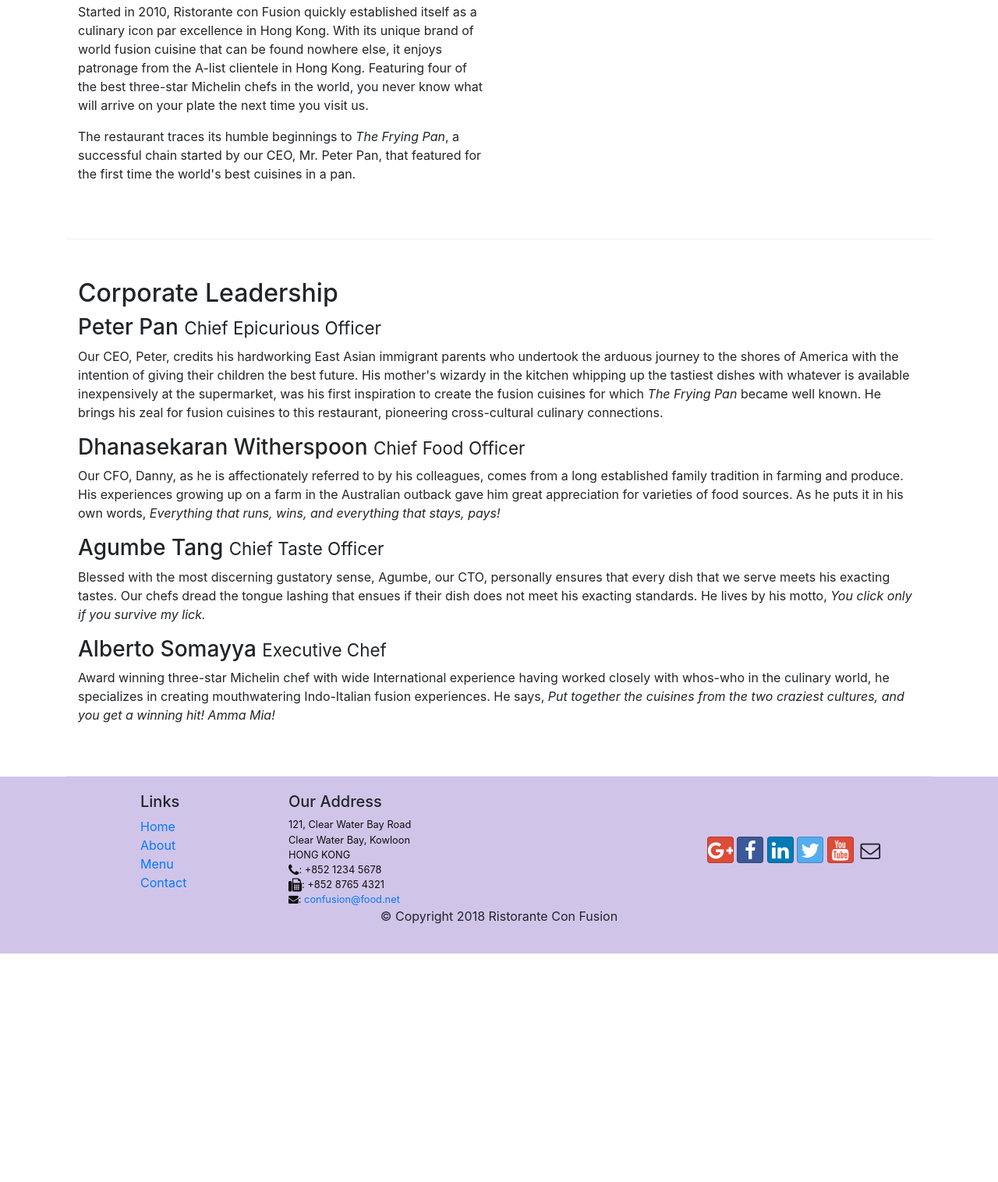
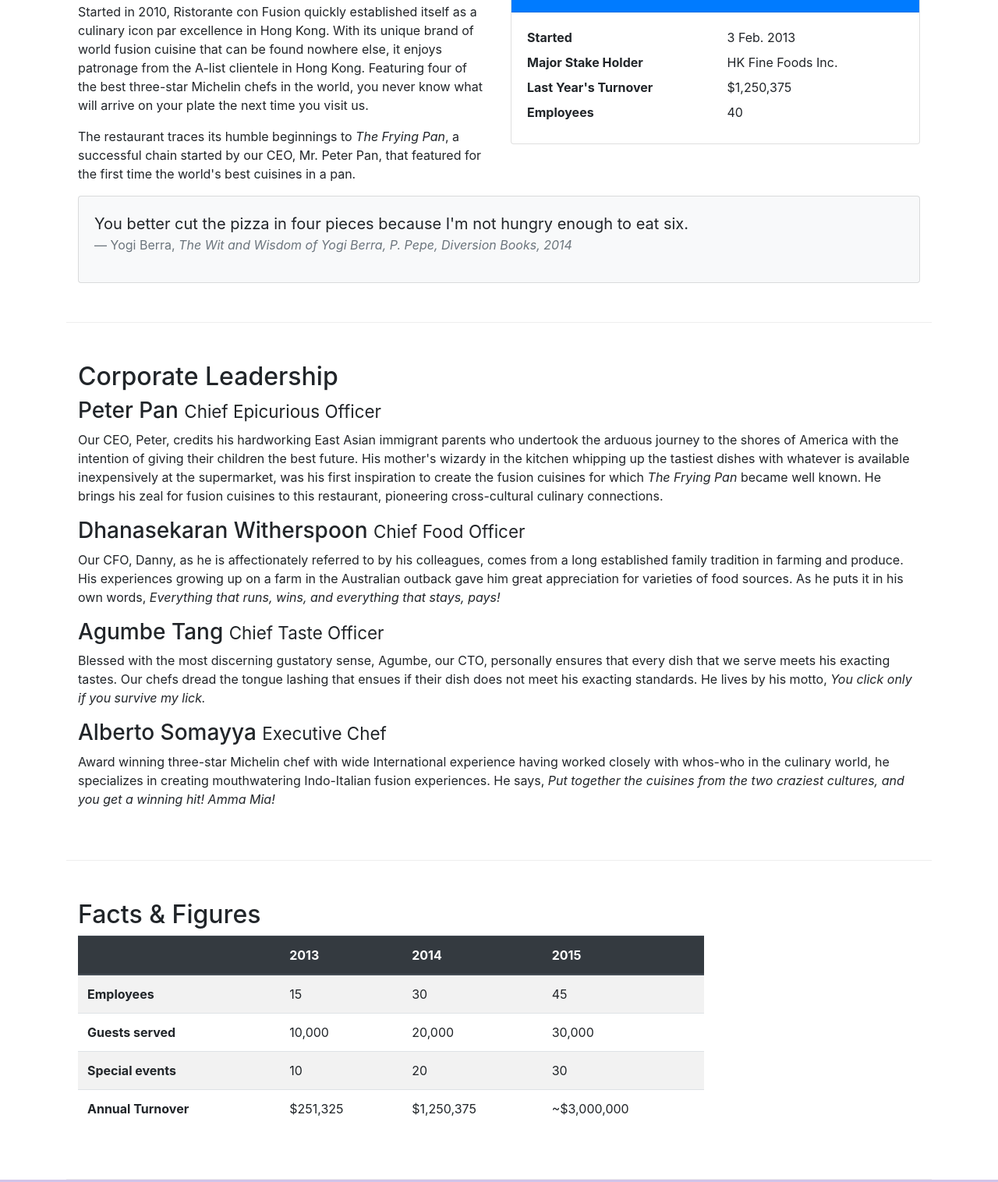
Before and after one commit to VishwaramH/Bootstrap, a website: page aboutus.html in a window 1280 px wide. Shown: the part 558-2074 px from the top of the page at 78% size. Before the commit the page ends 1831 px from the top, so only its background shows below. Drawn offline with nearby package versions, Linux system fonts and the light colour scheme.

Commit message:
3)Bootstrap tables and cards

```diff
--- a/aboutus.html
+++ b/aboutus.html
@@ -62,7 +62,36 @@
                 <p>Started in 2010, Ristorante con Fusion quickly established itself as a culinary icon par excellence in Hong Kong. With its unique brand of world fusion cuisine that can be found nowhere else, it enjoys patronage from the A-list clientele in Hong Kong.  Featuring four of the best three-star Michelin chefs in the world, you never know what will arrive on your plate the next time you visit us.</p>
                 <p>The restaurant traces its humble beginnings to <em>The Frying Pan</em>, a successful chain started by our CEO, Mr. Peter Pan, that featured for the first time the world's best cuisines in a pan.</p>
             </div>
-            <div>
+            <div class="col-12 col-sm-6">
+                <div class="card">
+                    <h3 class="card-header bg-primary text-white">
+                        Facts at a Glance
+                    </h3>
+                    <div class="card-body">
+                        <div class="row">
+                            <dt class="col-6">Started</dt>
+                            <dd class="col-6">3 Feb. 2013</dd>
+                            <dt class="col-6">Major Stake Holder</dt>
+                            <dd class="col-6">HK Fine Foods Inc.</dd>
+                            <dt class="col-6">Last Year's Turnover</dt>
+                            <dd class="col-6">$1,250,375</dd>
+                            <dt class="col-6">Employees</dt>
+                            <dd class="col-6">40</dd>
+                        </div>
+                    </div>
+                </div>
+            </div>
+            <div class="col-12">
+                <div class="card card-body bg-light"> <!--card-body is used to apply some styles to body and bg-light produces the light color to the background-->
+                    <blockquote class="blockquote"> <!--blockquote class is used to produce some styles to the quotes given inside the blockquotes-->
+                        <p class="mb-0">You better cut the pizza in four pieces because
+                            I'm not hungry enough to eat six.</p> <!--mb-0 means margin-bottom 0-->
+                        <footer class="blockquote-footer">Yogi Berra, <!--blockquote-footer means it gives some styles to the content given in the footer such as author name and references,etc.-->
+                            <cite title="Source Title">The Wit and Wisdom of Yogi Berra,
+                            P. Pepe, Diversion Books, 2014</cite>
+                        </footer>
+                    </blockquote>
+                </div>
             </div>
         </div>
 
@@ -79,6 +108,50 @@
                 <h3>Alberto Somayya <small>Executive Chef</small></h3>
                 <p class="d-none d-sm-block">Award winning three-star Michelin chef with wide International experience having worked closely with whos-who in the culinary world, he specializes in creating mouthwatering Indo-Italian fusion experiences. He says, <em>Put together the cuisines from the two craziest cultures, and you get a winning hit! Amma Mia!</em></p>
             </div>
+       </div>
+       <div class="row row-content">
+           <div class="col-12 col-sm-9">
+               <!--Bootstrap tables-->
+               <h2>Facts &amp; Figures</h2>
+               <div class="table-responsive"> <!--used to make the tables be responsive in any size screen devices and also the tables become scrollable(horizontally) when the screen size is xs-->
+                   <table class="table table-striped"> <!--table-striped is used to display the striped table(alternative shades for rows in the table)-->
+                       <thead class="thead-dark"> <!--thead-dark displays the thead in dark bg-->
+                           <th>&nbsp;</th>
+                           <th>2013</th>
+                           <th>2014</th>
+                           <th>2015</th>
+                       </thead>
+                       <tbody>
+                           <tr>
+                               <th>Employees</th>
+                               <td>15</td>
+                               <td>30</td>
+                               <td>45</td>
+                           </tr>
+                           <tr>
+                               <th>Guests served</th>
+                               <td>10,000</td>
+                               <td>20,000</td>
+                               <td>30,000</td>
+                           </tr>
+                           <tr>
+                               <th>Special events</th>
+                               <td>10</td>
+                               <td>20</td>
+                               <td>30</td>
+                           </tr>
+                           <tr>
+                               <th>Annual Turnover</th>
+                               <td>$251,325</td>
+                               <td>$1,250,375</td>
+                               <td>~$3,000,000</td>
+                            </tr>
+                       </tbody>
+                   </table>
+               </div>
+           </div>
+           <div class="col-12 col-sm-3">
+           </div>
        </div>
 
     </div>
```
